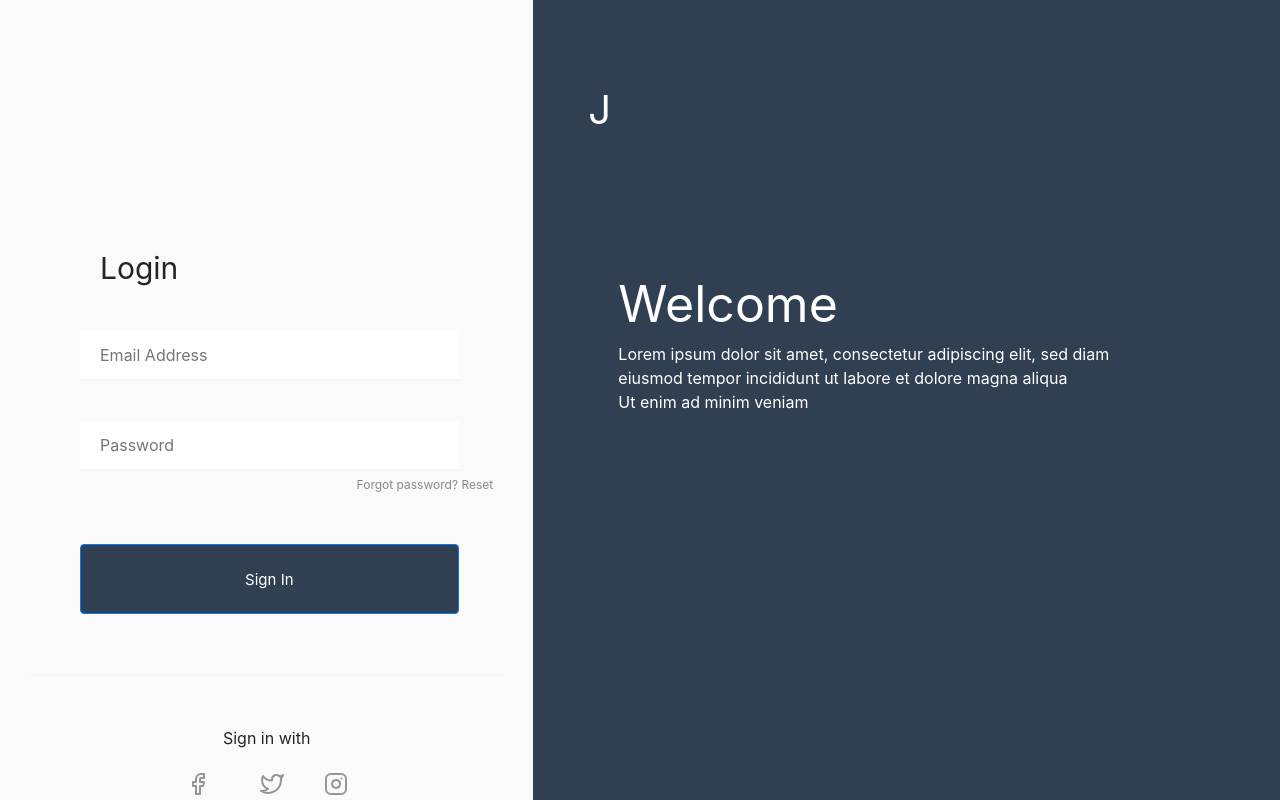
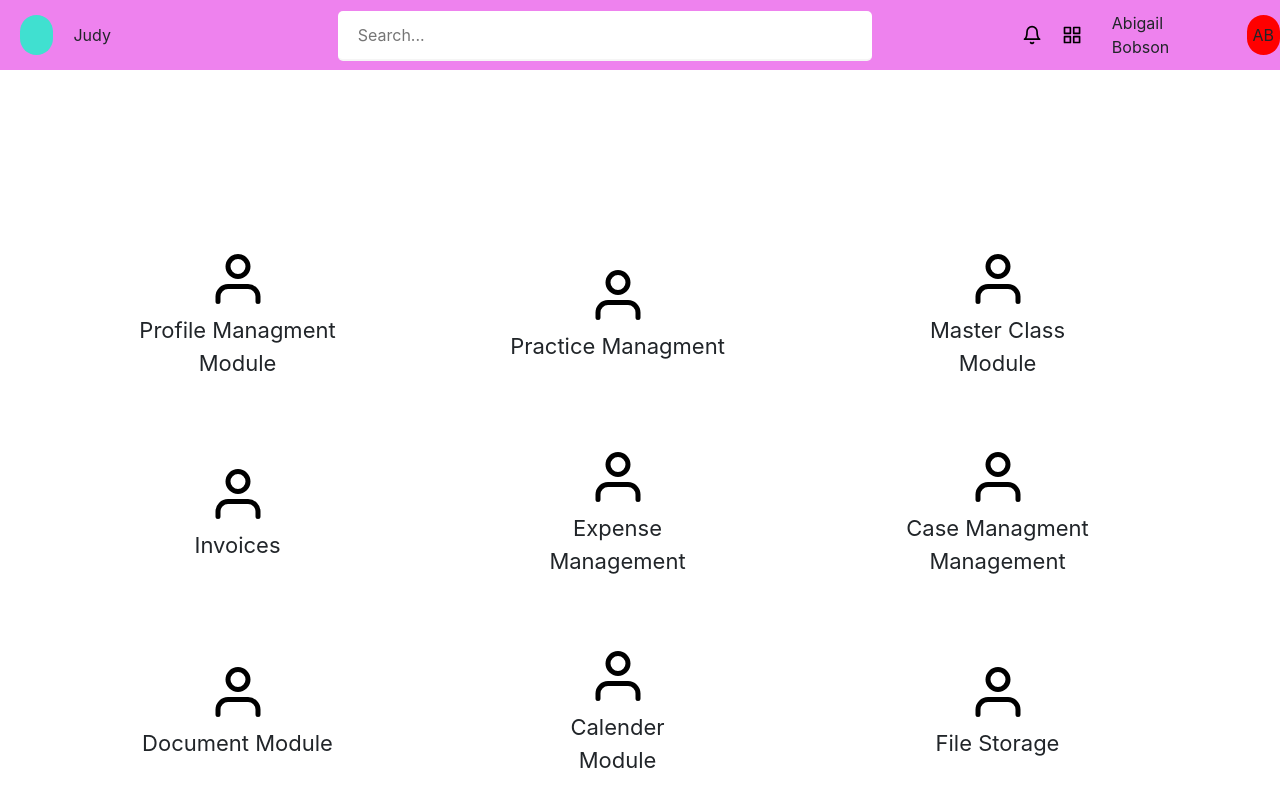
Before and after one commit to Zunuoh/Judy, a React (Create React App) app: page / in a window 1280 px wide. Built offline with nearby package versions, Linux system fonts and the light colour scheme.

Commit message:
HomeScreen started

```diff
--- a/src/App.js
+++ b/src/App.js
@@ -26,8 +26,8 @@ import 'bootstrap/dist/css/bootstrap.min.css';
 
     const App=()=>{
       return(
-      <Login/>
-      // <HomeScreen/>
+      // <Login/>
+      <HomeScreen/>
       )
     }
 
--- a/src/components/HomeScreen.js
+++ b/src/components/HomeScreen.js
@@ -1,16 +1,89 @@
 import React from 'react';
 import {Card, Container, Row, Col, Button} from 'react-bootstrap';
 import '../styles/style.css';
+import { Grid, Bell, User } from 'react-feather';
 
 
 const HomeScreen = ()=>{
     return(
-        <Container fluid>
-         <Row>
-    <Col sm={4}>sm=8</Col>
-    <Col sm={8}>sm=4</Col>
+      <div>
+      <div style={{display:"flex",flexDirection:"row", backgroundColor:"violet", height:70, alignItems:"center", paddingLeft:20}}>
+        <div style={{width:40, height:40, backgroundColor:"turquoise", borderWidth:1, borderRadius:20}}/>
+        <div style={{paddingLeft:20}}>Judy</div>
+        <input type="text" className="field" placeholder="Search..." style={{marginTop:2, marginLeft:"18%",width:"50%", borderRadius:5}}/>
+        <Bell color="black" size={24} style={{marginLeft:150}}/>
+        <Grid color="black" size={24} style={{marginLeft:20}}/>
+       <div style={{marginLeft:30}}>Abigail Bobson</div>
+       <div style={{width:40, height:40, backgroundColor:"red", display:"flex", justifyContent:"center", alignItems:"center", borderRadius:30, marginLeft:40}}>
+         <span>AB</span>
+       </div>
+      </div>
+
+      <Container>
+      <Row>
+    <Col xs={6} md={4} className="row1">
+    <div style={{width:"70%", height:"20%",marginTop:170, marginLeft:30, display:"flex", justifyContent:"center", alignItems:"center", flexDirection:"column"}}>
+    <User color="black" size={60} />
+    <span style={{fontSize:22, paddingTop:5}}>Profile Managment</span>
+    <span style={{fontSize:22}}> Module</span>
+    </div>
+
+    <div style={{width:"70%", height:"20%",marginTop:50, marginLeft:30 , display:"flex", justifyContent:"center", alignItems:"center", flexDirection:"column"}}>
+    <User color="black" size={60} />
+    <span style={{fontSize:22, paddingTop:5}}>Invoices</span>
+    {/* <span style={{fontSize:22}}> Module</span> */}
+    </div>
+
+    <div style={{width:"70%", height:"20%",marginTop:50, marginLeft:30, display:"flex", justifyContent:"center", alignItems:"center", flexDirection:"column"}}>
+    <User color="black" size={60} />
+    <span style={{fontSize:22, paddingTop:5}}>Document Module</span>
+    {/* <span style={{fontSize:22}}> Module</span> */}
+    </div>
+    </Col>
+
+    <Col xs={6} md={4}  className="row2">
+    <div style={{width:"70%", height:"20%",marginTop:170, marginLeft:30, display:"flex", justifyContent:"center", alignItems:"center", flexDirection:"column"}}>
+    <User color="black" size={60} />
+    <span style={{fontSize:22, paddingTop:5}}>Practice Managment</span>
+    {/* <span style={{fontSize:22}}> Module</span> */}
+    </div>
+
+    <div style={{width:"70%", height:"20%",marginTop:50, marginLeft:30 , display:"flex", justifyContent:"center", alignItems:"center", flexDirection:"column"}}>
+    <User color="black" size={60} />
+    <span style={{fontSize:22, paddingTop:5}}>Expense</span>
+    <span style={{fontSize:22}}> Management</span>
+    </div>
+
+    <div style={{width:"70%", height:"20%",marginTop:50, marginLeft:30 , display:"flex", justifyContent:"center", alignItems:"center", flexDirection:"column"}}>
+    <User color="black" size={60} />
+    <span style={{fontSize:22, paddingTop:5}}>Calender</span>
+    <span style={{fontSize:22}}> Module</span>
+    </div>
+    </Col>
+    <Col xs={6} md={4}  className="row3">
+    <div style={{width:"70%", height:"20%",marginTop:170, marginLeft:30, display:"flex", justifyContent:"center", alignItems:"center", flexDirection:"column"}}>
+    <User color="black" size={60} />
+    <span style={{fontSize:22, paddingTop:5}}>Master Class</span>
+    <span style={{fontSize:22}}> Module</span>
+    </div>
+
+    <div style={{width:"70%", height:"20%",marginTop:50, marginLeft:30, display:"flex", justifyContent:"center", alignItems:"center", flexDirection:"column"}}>
+    <User color="black" size={60} />
+    <span style={{fontSize:22, paddingTop:5}}>Case Managment</span>
+    <span style={{fontSize:22}}> Management</span>
+    </div>
+
+    <div style={{width:"70%", height:"20%",marginTop:50, marginLeft:30, display:"flex", justifyContent:"center", alignItems:"center", flexDirection:"column"}}>
+    <User color="black" size={60} />
+    <span style={{fontSize:22, paddingTop:5}}>File Storage</span>
+    {/* <span style={{fontSize:22}}> Module</span> */}
+    </div>
+    </Col>
   </Row>
       </Container>
+      </div>
+
+
 
     );
 }
--- a/src/styles/style.css
+++ b/src/styles/style.css
@@ -15,11 +15,6 @@ body{
     background-color:#313F52;
     height: 100vh;
 }
-
-/* .head{
-    display: flex;
-    flex-direction: "column";
-} */
 
 .field{
     width: 80%;
@@ -40,3 +35,20 @@ body{
     margin-top: 50px;
     ;
 }
+
+.row1{
+    /* background-color: yellow; */
+    height: 92.8vh;
+    /* padding: 40px; */
+
+}
+
+.row2{
+    /* background-color: red; */
+    height: 92.8vh;
+}
+
+.row3{
+    /* background-color: blueviolet; */
+    height: 92.8vh;
+}
```
